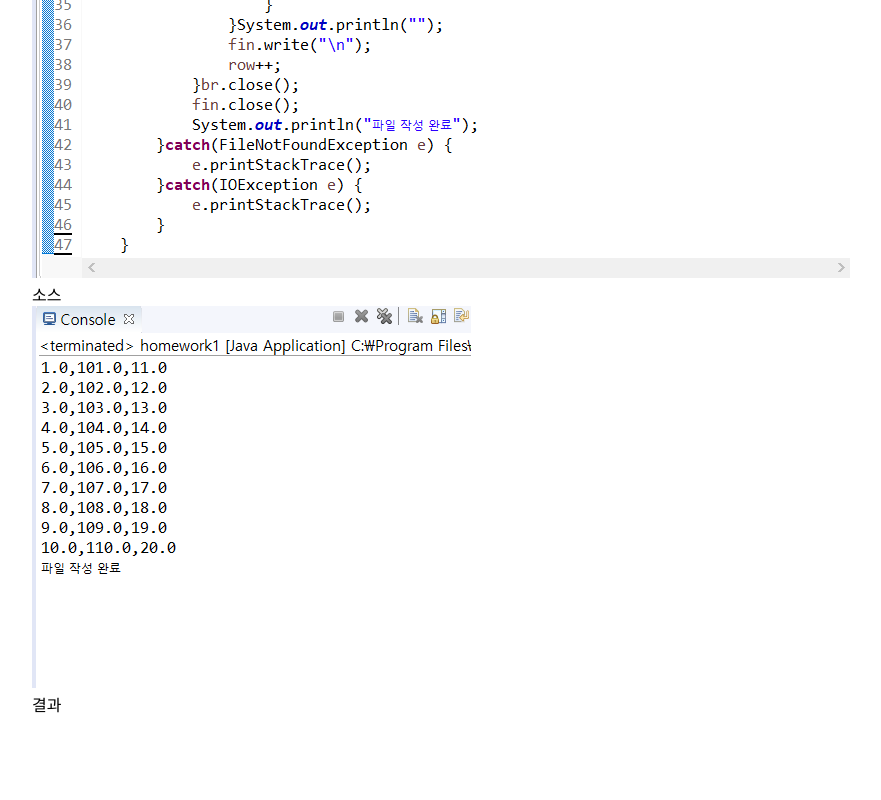
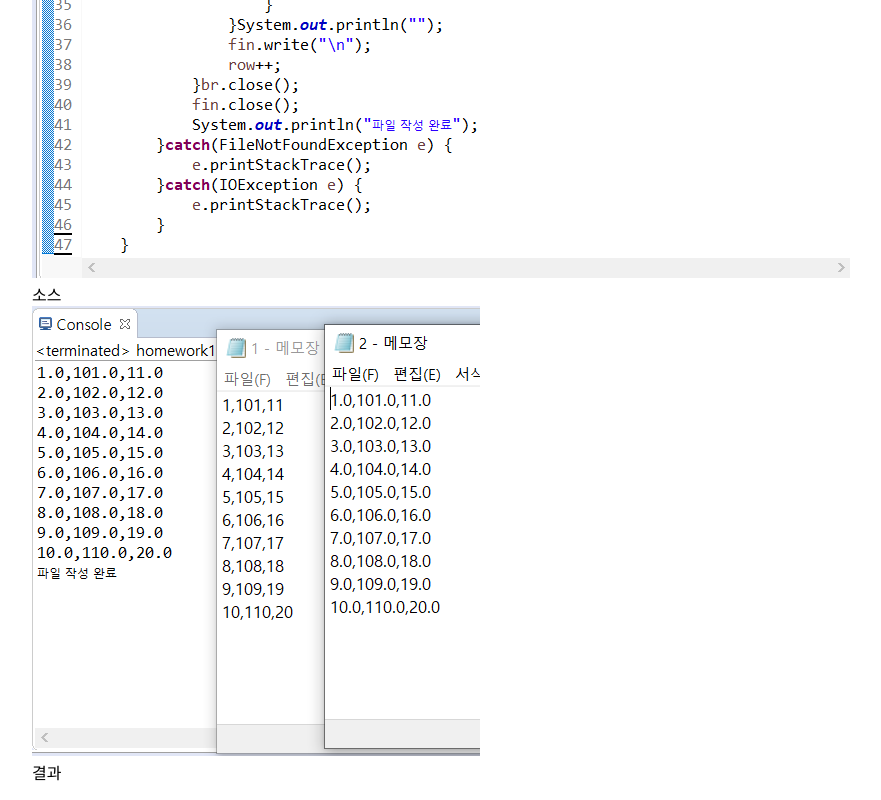
Before and after one commit to Hansol928/Hansol928.github.io, a plain HTML site: page work1.html in a window 1280 px wide. Shown: the part 693-1493 px from the top of the page, without its empty margins (16-897 px from the left). Before the commit the page ends 1425 px from the top, so only its background shows below. Drawn offline with nearby package versions, Linux system fonts and the light colour scheme.

Commit message:
Update work1.html

```diff
--- a/work1.html
+++ b/work1.html
@@ -13,7 +13,7 @@ a:active{color:red;text-decoration:none;}
   <figure><h3>스트림과제</h3>
   <img src="http://Hansol928.github.io/image/11week/work1.PNG"alt="소스"/><br/>
     <figcaption>소스</figcaption></a>
-<img src="http://Hansol928.github.io/image/11week/work12.PNG"alt="결과"/><br/>
+<img src="http://Hansol928.github.io/image/p1.PNG"alt="결과"/><br/>
     <figcaption>결과</figcaption></a>
 </section>
 </body>
```
